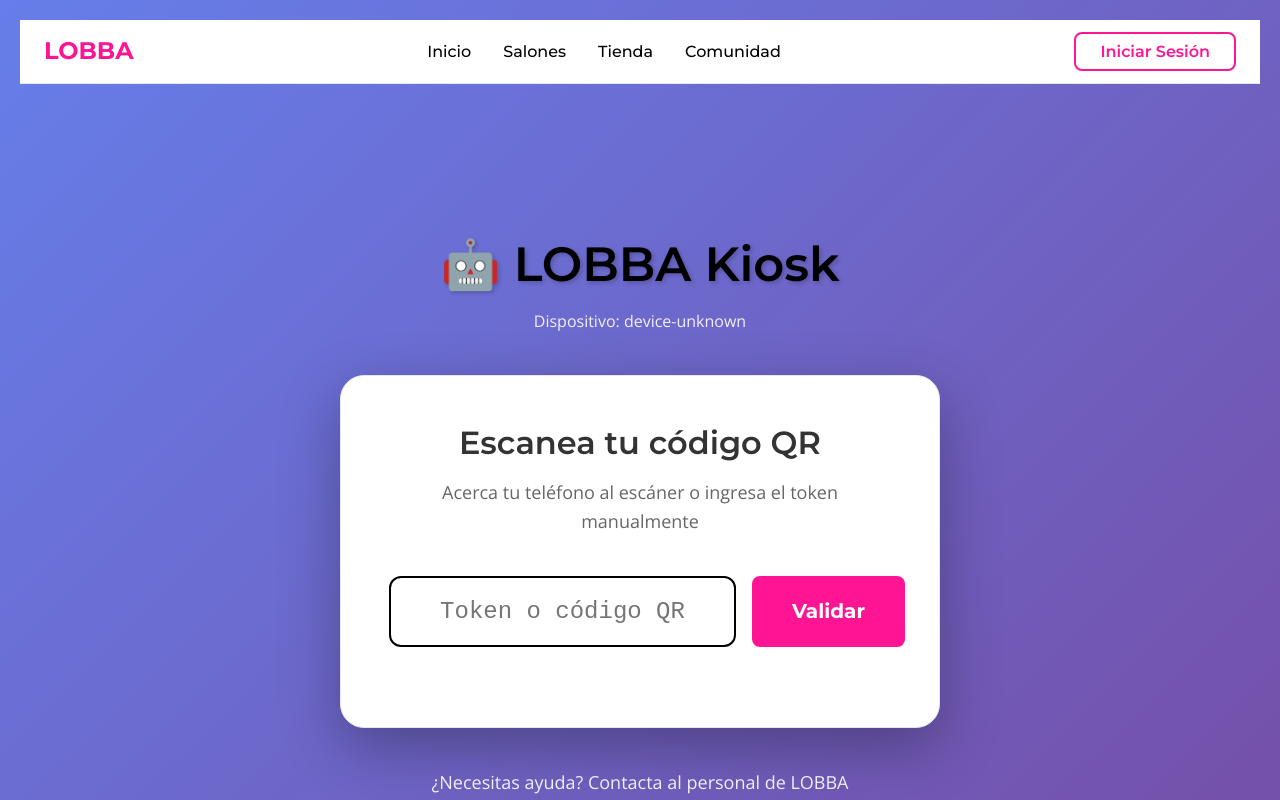
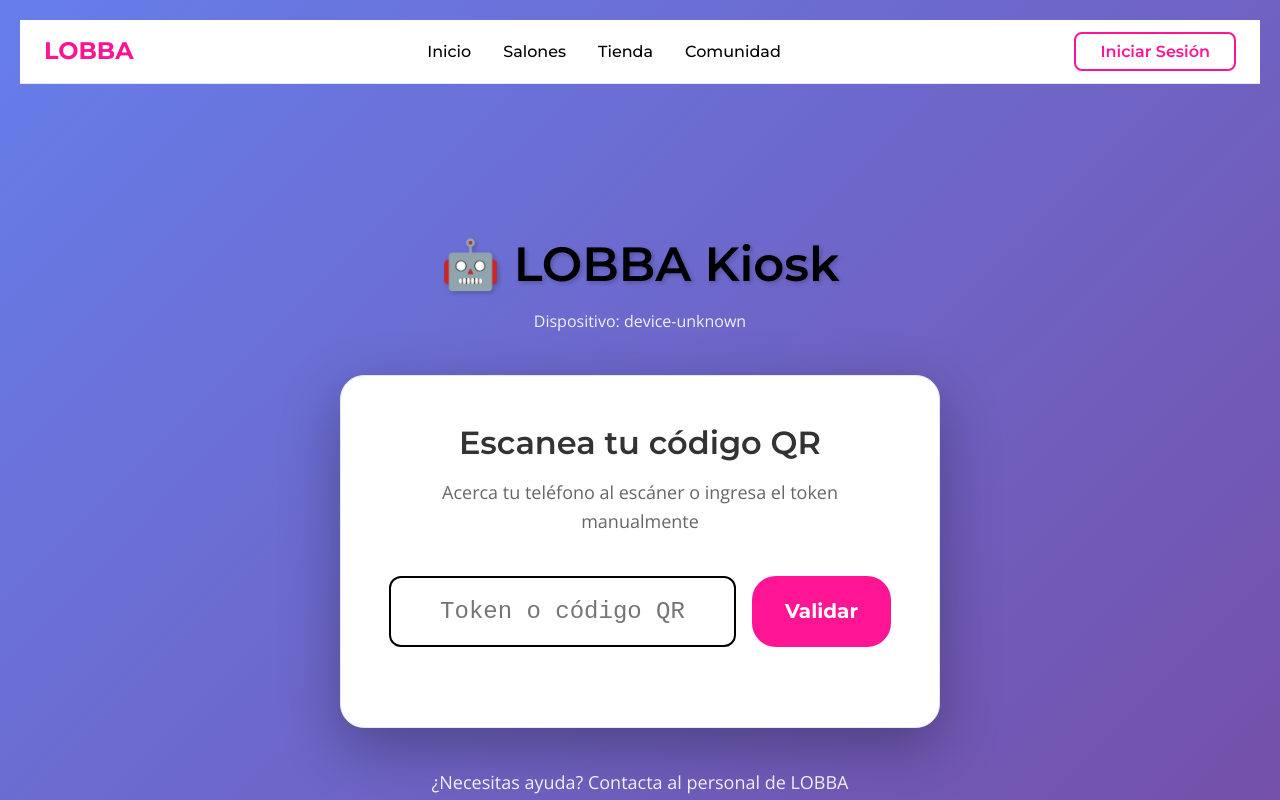
Before and after one commit to Angel82ia/lobba-pwa, a React (Vite) app: page /kiosk in a window 1280 px wide. Shown: the top 800 px of the page. Built offline with nearby package versions, Linux system fonts and the light colour scheme; no server answers.

Commit message:
feat(frontend): Update Button component with rounded XL borders, glow effects, and dark mode
Co-Authored-By: angel82ia <angelcs82.ia@gmail.com>

```diff
--- a/src/components/common/Button.css
+++ b/src/components/common/Button.css
@@ -1,7 +1,7 @@
 .btn {
   font-family: var(--font-primary);
   font-weight: var(--font-weight-semibold);
-  border-radius: var(--border-radius-md);
+  border-radius: var(--border-radius-2xl);
   border: none;
   cursor: pointer;
   transition: all var(--transition-base);
@@ -10,11 +10,31 @@
   justify-content: center;
   gap: var(--spacing-sm);
   text-decoration: none;
+  position: relative;
+  overflow: hidden;
+}
+
+.btn::before {
+  content: '';
+  position: absolute;
+  top: 50%;
+  left: 50%;
+  width: 0;
+  height: 0;
+  border-radius: 50%;
+  background: rgba(255, 255, 255, 0.3);
+  transform: translate(-50%, -50%);
+  transition: width var(--transition-base), height var(--transition-base);
+}
+
+.btn:hover::before {
+  width: 300px;
+  height: 300px;
 }
 
 .btn:hover:not(.btn-disabled):not(.btn-loading) {
-  transform: translateY(-1px);
-  box-shadow: var(--shadow-md);
+  transform: translateY(-2px);
+  box-shadow: var(--shadow-glow-pink);
 }
 
 .btn:active:not(.btn-disabled):not(.btn-loading) {
@@ -28,6 +48,7 @@
 
 .btn-primary:hover:not(.btn-disabled):not(.btn-loading) {
   background-color: var(--color-primary-dark);
+  box-shadow: var(--shadow-glow-pink);
 }
 
 .btn-secondary {
@@ -39,6 +60,18 @@
   background-color: var(--color-gray-800);
 }
 
+[data-theme="dark"] .btn-secondary {
+  background-color: var(--color-background);
+  color: var(--color-secondary);
+  border: 2px solid var(--color-primary);
+}
+
+[data-theme="dark"] .btn-secondary:hover:not(.btn-disabled):not(.btn-loading) {
+  background-color: var(--color-primary);
+  color: var(--color-background);
+  box-shadow: var(--shadow-glow-pink);
+}
+
 .btn-outline {
   background-color: transparent;
   border: var(--border-width-medium) solid var(--color-primary);
@@ -48,6 +81,7 @@
 .btn-outline:hover:not(.btn-disabled):not(.btn-loading) {
   background-color: var(--color-primary);
   color: var(--color-background);
+  box-shadow: var(--shadow-glow-pink);
 }
 
 .btn-text {
```
